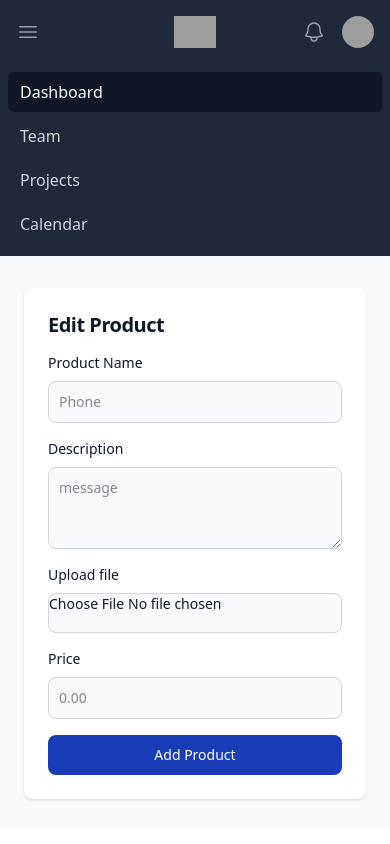
After one commit to Codemich-h/Product-Hunt, a Laravel app: template first-app/resources/views/Product/edit.blade.php in a window 390 px wide. The commit adds this page. Run offline with Laravel 10, Linux system fonts and the light colour scheme; the template is opened without the code that fills it, so the values that code supplies are empty; grey boxes are pictures that could not be loaded.

Commit message:
Edit Form

```diff
--- /dev/null
+++ b/first-app/resources/views/Product/edit.blade.php
@@ -0,0 +1,76 @@
+@extends('layouts.app')
+@section('content')
+    <section class="bg-gray-50 dark:bg-gray-900">
+        <div class="flex flex-col items-center justify-center px-6 py-8 mx-auto md:h-screen lg:py-0">
+            <div
+                class="w-full bg-white rounded-lg shadow dark:border md:mt-0 sm:max-w-md xl:p-0 dark:bg-gray-800 dark:border-gray-700">
+                <div class="p-6 space-y-4 md:space-y-6 sm:p-8">
+                    <h1 class="text-xl font-bold leading-tight tracking-tight text-gray-900 md:text-2xl dark:text-white">
+                        Edit Product
+                    </h1>
+                    <form method="POST" action="{{ route('store.product') }}" class="space-y-4 md:space-y-6" enctype="multipart/form-data">@csrf
+                        <div>
+                            <label for="text"
+                                class="block mb-2 text-sm font-medium text-gray-900 dark:text-white">Product Name</label>
+                            <input type="text" value="{{ $viewData['product']->getProductName()}}" name="product_name" id="product_name"
+                                class="bg-gray-50 border border-gray-300 text-gray-900 text-sm rounded-lg focus:ring-primary-600 focus:border-primary-600 block w-full p-2.5 dark:bg-gray-700 dark:border-gray-600 dark:placeholder-gray-400 dark:text-white dark:focus:ring-blue-500 dark:focus:border-blue-500"
+                                placeholder="Phone" required="">
+
+                            {{-- <x-input-error :messages="$errors->get('name')" class="mt-2" /> --}}
+                            @if ($errors->has('product_name'))
+                                <div class="text-red-600/100">
+                                    {{ $errors->first('product_name') }}
+                                </div>
+                            @endif
+                        </div>
+                        <div>
+                            <label for="message"
+                                class="block mb-2 text-sm font-medium text-gray-900 dark:text-white">Description</label>
+                            <textarea type="message" name="description" id="description" placeholder="message"
+                                class="bg-gray-50 border border-gray-300 text-gray-900 text-sm rounded-lg focus:ring-primary-600 focus:border-primary-600 block w-full p-2.5 dark:bg-gray-700 dark:border-gray-600 dark:placeholder-gray-400 dark:text-white dark:focus:ring-blue-500 dark:focus:border-blue-500"
+                                required="" rows="3">{{ $viewData['product']->getDescription()}}</textarea>
+
+                            {{-- <x-input-error :messages="$errors->get('name')" class="mt-2" /> --}}
+                            @if ($errors->has('description'))
+                                <div class="text-red-600/100">
+                                    {{ $errors->first('description') }}
+                                </div>
+                            @endif
+                        </div>
+                        <div>
+                            <label for="file_input"
+                                class="block mb-2 text-sm font-medium text-gray-900 dark:text-white">Upload file</label>
+                            <input
+                                class="block w-full size-10 text-sm text-gray-900 border border-gray-300 rounded-lg cursor-pointer bg-gray-50 dark:text-gray-400 focus:outline-none dark:bg-gray-700 dark:border-gray-600 dark:placeholder-gray-400"
+                                id="image"  name="image" type="file"> {{ $viewData['product']->getImage()}}
+
+                            {{-- <x-input-error :messages="$errors->get('name')" class="mt-2" /> --}}
+                            @if ($errors->has('image'))
+                                <div class="text-red-600/100">
+                                    {{ $errors->first('image') }}
+                                </div>
+                            @endif
+                        </div>
+                        <div>
+                            <label for="number"
+                                class="block mb-2 text-sm font-medium text-gray-900 dark:text-white">Price</label>
+                            <input type="number" value="{{ $viewData['product']->getPrice()}}" name="price" id="price" placeholder="0.00"
+                                class="bg-gray-50 border border-gray-300 text-gray-900 text-sm rounded-lg focus:ring-primary-600 focus:border-primary-600 block w-full p-2.5 dark:bg-gray-700 dark:border-gray-600 dark:placeholder-gray-400 dark:text-white dark:focus:ring-blue-500 dark:focus:border-blue-500"
+                                required="">
+
+                            {{-- <x-input-error :messages="$errors->get('name')" class="mt-2" /> --}}
+                            @if ($errors->has('price'))
+                                <div class="text-red-600/100">
+                                    {{ $errors->first('price') }}
+                                </div>
+                            @endif
+                        </div>
+                        <button type="submit"
+                            class="w-full text-white bg-blue-800 hover:bg-blue-600 cursor-pointer focus:ring-4 focus:outline-none focus:ring-primary-300 font-medium rounded-lg text-sm px-5 py-2.5 text-center dark:bg-primary-600 dark:hover:bg-primary-700 dark:focus:ring-primary-800">Add
+                            Product</button>
+                    </form>
+                </div>
+            </div>
+        </div>
+    </section>
+@endsection
--- a/first-app/resources/views/Product/product.blade.php
+++ b/first-app/resources/views/Product/product.blade.php
@@ -51,7 +51,7 @@
                                     {{ $product->getPrice()}}
                                 </td>
                                 <td class="flex items-center px-6 py-4">
-                                    <a href="#"
+                                    <a href="{{ route('edit.product', ['id' => $product->getId()]) }}"
                                         class="font-medium text-blue-600 dark:text-blue-500 hover:underline">Edit</a>
                                     <a href="#"
                                         class="font-medium text-red-600 dark:text-red-500 hover:underline ms-3">Remove</a>
--- a/first-app/routes/web.php
+++ b/first-app/routes/web.php
@@ -45,7 +45,9 @@ Route::controller(ProductController::class)->group(function () {
     Route::get('/product', 'show')->name('show.product');
     Route::get('/add.product', 'add')->name('home.add.product');
     Route::post('/store.product', 'store')->name('store.product');
-    Route::get('/view.product{id}', 'view')->name('view.product');
+    Route::get('/view.product/{id}', 'view')->name('view.product');
+    Route::get('/edit.product/{id}/edit', 'edit')->name('edit.product');
+    Route::get('/update.product/{id}/update', 'edit')->name('update.product');
 });
 
 //Register Route
```
Also changed, not shown: first-app/app/Http/Controllers/ProductController.php (+22 -6 lines).
